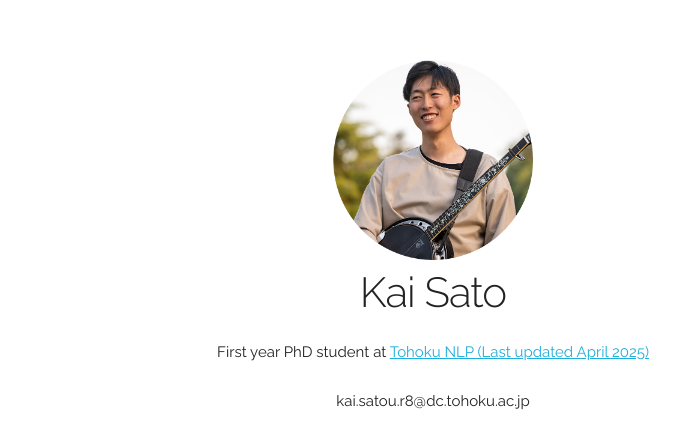
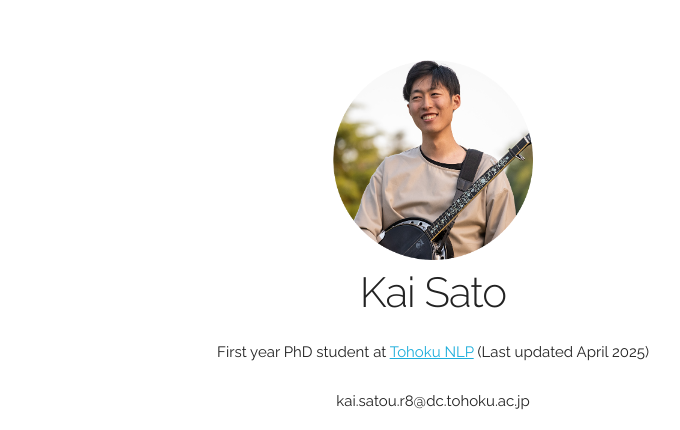
Before and after one commit to kaikaikaikaikaikaikaikai/homepage, a website built with webpack: page index.html in a window 1280 px wide. Shown: the part 120-550 px from the top of the page, without its empty margins (207-887 px from the left). Built offline with nearby package versions, Linux system fonts and the light colour scheme.

Commit message:
fixed typo

```diff
--- a/index.html
+++ b/index.html
@@ -38,7 +38,7 @@
     <section class="header">
       <img src="img/face_photo.png" alt="顔画像" width="200">
       <h2 class="title">Kai Sato</h2>
-      <p>First year PhD student at <a href="https://www.nlp.ecei.tohoku.ac.jp/" target="_blank">Tohoku NLP (Last updated April 2025)</a></p>
+      <p>First year PhD student at <a href="https://www.nlp.ecei.tohoku.ac.jp/" target="_blank">Tohoku NLP</a> (Last updated April 2025)</p>
       <p>kai.satou.r8@dc.tohoku.ac.jp</p>
         <a href="https://x.com/KaiSatou0" target="_blank">
           <svg xmlns="http://www.w3.org/2000/svg" width="24" height="24" viewBox="0 0 1200 1227" fill="#000000">
```
